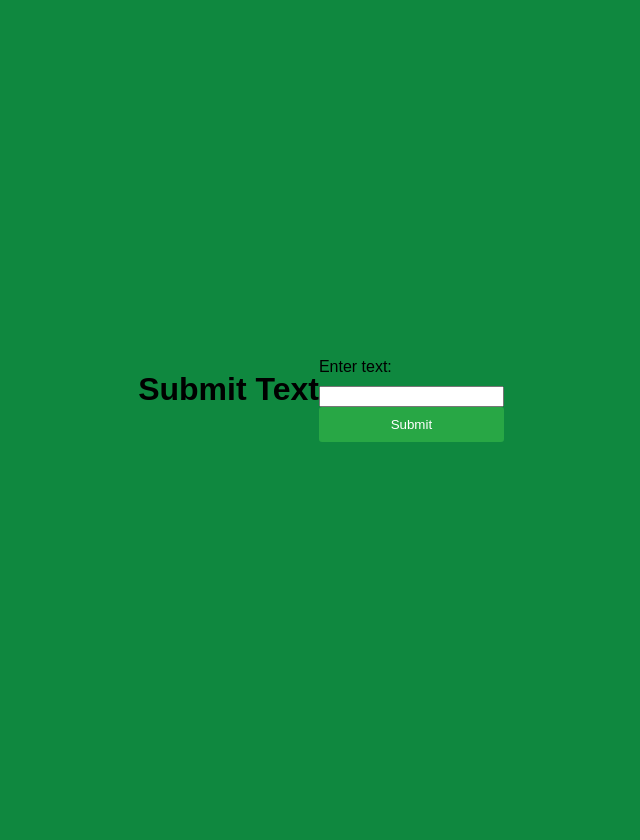
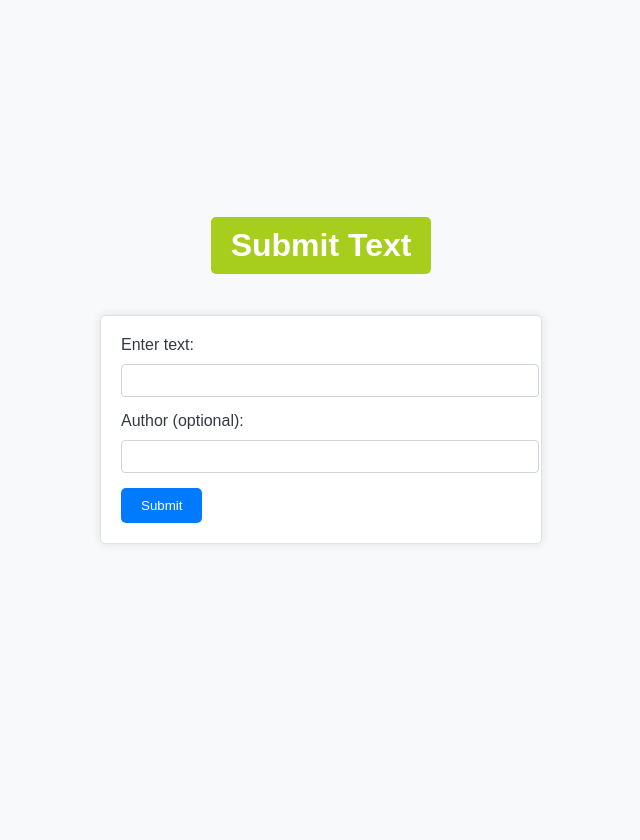
Before and after one commit to zuhoffff/Pastebin-django, a Django app: page / in a window 1280 px wide. Shown: the whole page, without its empty margins (319-959 px from the left). Before the commit the page ends 442 px from the top, so only its background shows below. Run offline with Django 5.2, Linux system fonts and the light colour scheme.

Commit message:
Text author feature added

```diff
--- a/main_app/pastebin_main_app/get_text.py
+++ b/main_app/pastebin_main_app/get_text.py
@@ -3,7 +3,7 @@ from .models import Metadata
 from django.views.decorators.csrf import csrf_exempt
 import logging
 from pastebin_main_app.setup_s3 import s3, BUCKET_NAME
-from django.shortcuts import render, get_object_or_404
+from django.shortcuts import render
 from botocore.exceptions import NoCredentialsError, PartialCredentialsError, ClientError
 
 
@@ -12,6 +12,7 @@ def get_text(request, block_id):
     if request.method == 'GET':
         try:
             metadata = Metadata.objects.get(pk=block_id) # pk - primary key (id)
+            curr_author = metadata.author
             curr_key = metadata.s3_key
         except metadata.DoesNotExist as e:
             return JsonResponse({f'error': 'database error  {e}'}, status=500)
@@ -20,7 +21,7 @@ def get_text(request, block_id):
             s3_object = s3.get_object(Bucket=BUCKET_NAME, Key=curr_key)
             text = s3_object['Body'].read().decode('utf-8')
 
-            return render(request, 'block.html', {'block_id': block_id, 'text': text})
+            return render(request, 'block.html', {'block_id': block_id, 'text': text, 'author': curr_author})
 
         except (NoCredentialsError, PartialCredentialsError) as e:
             return JsonResponse({f'error': 'Credentials error {e}'}, status=500)
--- a/main_app/pastebin_main_app/models.py
+++ b/main_app/pastebin_main_app/models.py
@@ -5,6 +5,7 @@ class Metadata(models.Model):
     user_agent = models.CharField(max_length=150, unique=False, null=False)
     s3_key = models.CharField(max_length=10, unique=True, null=False)
     key_usages = models.IntegerField(unique=False, null=False, default=0)
+    author = models.CharField(max_length=30, unique=False, null=False, default='Anonymous') # Optional
 
     def __str__(self):
         return self.timestamp
--- a/main_app/pastebin_main_app/static/main.js
+++ b/main_app/pastebin_main_app/static/main.js
@@ -2,6 +2,7 @@ document.getElementById('textForm').addEventListener('submit', function(event) {
     event.preventDefault();
 
     const textInput = document.getElementById('textInput').value;
+    const authorInput = document.getElementById('authorInput').value;
     const timestamp = new Date().toISOString();
     const userAgent = navigator.userAgent;
 
@@ -9,6 +10,14 @@ document.getElementById('textForm').addEventListener('submit', function(event) {
     formData.append('text', textInput);
     formData.append('timestamp', timestamp);
     formData.append('userAgent', userAgent);
+    formData.append('author', authorInput);
+
+    // Validate author input
+    const authorPattern = /^[a-zA-Z0-9_@-]*$/;
+    if (!authorPattern.test(authorInput)) {
+        document.getElementById('responseMessage').textContent = 'Error: Author name can only contain letters, numbers, and _ @ -';
+        return;
+    }
 
     fetch('/submit-text/', {
         method: 'POST',
--- a/main_app/pastebin_main_app/static/styles.css
+++ /dev/null
@@ -1,63 +0,0 @@
-body {
-    font-family: Arial, sans-serif;
-    background-color: #0f883f;
-    margin: 0;
-    padding: 0;
-    display: flex;
-    justify-content: center;
-    align-items: center;
-    height: 100vh;
-}
-
-.container {
-    background-color: #fff;
-    padding: 20px;
-    border-radius: 5px;
-    box-shadow: 0 2px 4px rgba(0, 0, 0, 0.1);
-}
-
-h1 {
-    margin-top: 0;
-}
-
-form {
-    display: flex;
-    flex-direction: column;
-}
-
-label {
-    margin-bottom: 10px;
-}
-
-input[type="url"] {
-    padding: 10px;
-    margin-bottom: 10px;
-    border: 1px solid #ccc;
-    border-radius: 3px;
-}
-
-button {
-    padding: 10px;
-    background-color: #28a745;
-    color: white;
-    border: none;
-    border-radius: 3px;
-    cursor: pointer;
-}
-
-button:hover {
-    background-color: #218838;
-}
-
-#responseContainer {
-    margin-top: 20px;
-}
-
-#submittedUrl {
-    color: #007bff;
-    text-decoration: none;
-}
-
-#submittedUrl:hover {
-    text-decoration: underline;
-}
--- /dev/null
+++ b/main_app/pastebin_main_app/static/styles_home.css
@@ -0,0 +1,61 @@
+body {
+    font-family: Arial, sans-serif;
+    background-color: #f8f9fa;
+    color: #343a40;
+    margin: 0;
+    padding: 20px;
+    display: flex;
+    flex-direction: column;
+    align-items: center;
+    justify-content: center;
+    height: 100vh;
+}
+
+h1 {
+    background-color: #a7cd1d;
+    color: white;
+    padding: 10px 20px;
+    border-radius: 5px;
+}
+
+form {
+    background-color: white;
+    padding: 20px;
+    margin-top: 20px;
+    border: 1px solid #dee2e6;
+    border-radius: 5px;
+    width: 80%;
+    max-width: 400px;
+    box-shadow: 0 0 10px rgba(0, 0, 0, 0.1);
+}
+
+label {
+    margin-bottom: 10px;
+    display: block;
+}
+
+input[type="text"] {
+    width: 100%;
+    padding: 8px;
+    margin-bottom: 15px;
+    border: 1px solid #ced4da;
+    border-radius: 4px;
+}
+
+button[type="submit"] {
+    background-color: #007bff;
+    color: white;
+    padding: 10px 20px;
+    border: none;
+    border-radius: 5px;
+    cursor: pointer;
+}
+
+button[type="submit"]:hover {
+    background-color: #0056b3;
+}
+
+#responseMessage {
+    margin-top: 20px;
+    font-weight: bold;
+}
--- a/main_app/pastebin_main_app/submit_text.py
+++ b/main_app/pastebin_main_app/submit_text.py
@@ -29,11 +29,12 @@ def get_hash_from_server():
         LOGGER.error(f'Error getting hash from hash-server: {e}')
         raise
 
-def save_metadata(timestamp, user_agent, s3_key):
+def save_metadata(timestamp, user_agent, s3_key, author):
     new_entry = Metadata.objects.create(
         timestamp=timestamp,
         user_agent=user_agent,
-        s3_key=s3_key
+        s3_key=s3_key,
+        author=author
     )
     new_entry.save()
     LOGGER.info('Database entry added')
@@ -61,6 +62,8 @@ def submit_text(request):
     text_input = request.POST.get('text')
     timestamp = request.POST.get('timestamp')
     user_agent = request.POST.get('userAgent')
+    author = request.POST.get('author')
+    if not author:  author='Anonymous' # make sure the variable is not empty string or None
 
     if not (text_input and timestamp and user_agent):
         return JsonResponse({'error': ERROR_MISSING_DATA}, status=400)
@@ -71,7 +74,7 @@ def submit_text(request):
         s3_key = get_hash_from_server()
         LOGGER.info(f'Obtained hash: {s3_key}')
 
-        new_entry = save_metadata(timestamp, user_agent, s3_key)
+        new_entry = save_metadata(timestamp, user_agent, s3_key, author)
 
         upload_to_s3(s3_key, text_input)
 
--- a/main_app/pastebin_main_app/templates/home.html
+++ b/main_app/pastebin_main_app/templates/home.html
@@ -5,13 +5,17 @@
     <meta name="viewport" content="width=device-width, initial-scale=1.0">
     <title>Text Submission</title>
     {% load static %}
-    <link rel="stylesheet" href="{% static 'styles.css' %}">
+    <link rel="stylesheet" href="{% static 'styles_home.css' %}">
 </head>
 <body>
     <h1>Submit Text</h1>
     <form id="textForm" action="/submit-text/" method="post">
         <label for="textInput">Enter text:</label>
         <input type="text" id="textInput" name="textInput" required>
+
+        <label for="authorInput">Author (optional):</label>
+        <input type="text" id="authorInput" name="authorInput" pattern="[a-zA-Z0-9_@-]*" title="Author name can only contain letters, numbers, and _ @ -">
+
         <button type="submit">Submit</button>
     </form>
 
```
Also changed, not shown: main_app/pastebin_main_app/static/styles_block.css (added, +44 -0 lines), main_app/pastebin_main_app/templates/block.html (+8 -3 lines).
